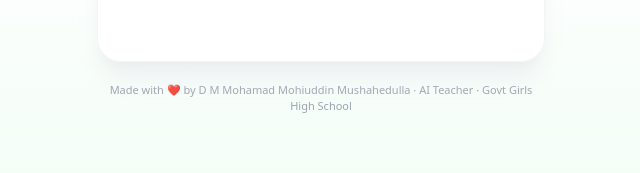
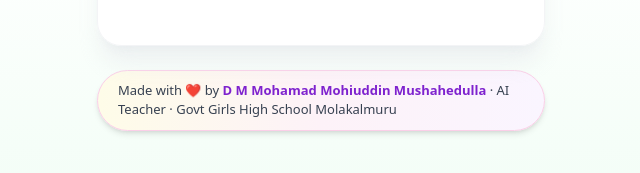
Before and after one commit to mushu0729/Teachers_Attendence, a Next.js app: page / in a window 1280 px wide. Shown: the part 487-660 px from the top of the page, without its empty margins (319-959 px from the left). Built offline with nearby package versions, Linux system fonts and the light colour scheme; no server answers.

Commit message:
Revise footer with new design and content
Updated footer to include a styled div with a gradient background and modified text.

```diff
--- a/app/page.js
+++ b/app/page.js
@@ -382,9 +382,13 @@ export default function Home() {
           )}
         </div>
 
-        <p className="text-center text-[11px] text-gray-400 mt-5">
-          Made with ❤️ by D M Mohamad Mohiuddin Mushahedulla · AI Teacher · Govt Girls High School
-        </p>
+      <div className="flex justify-center mt-6">
+  <div className="flex items-center gap-2.5 text-[13px] text-gray-700 bg-gradient-to-r from-yellow-50 via-pink-50 to-purple-50 border border-pink-200 rounded-full px-5 py-2.5 shadow-md hover:shadow-lg transition-shadow duration-300">
+    <p>
+      Made with ❤️ by <span className="font-semibold text-purple-700">D M Mohamad Mohiuddin Mushahedulla</span> · AI Teacher · Govt Girls High School Molakalmuru
+    </p>
+  </div>
+</div>
       </div>
     </main>
   );
```
